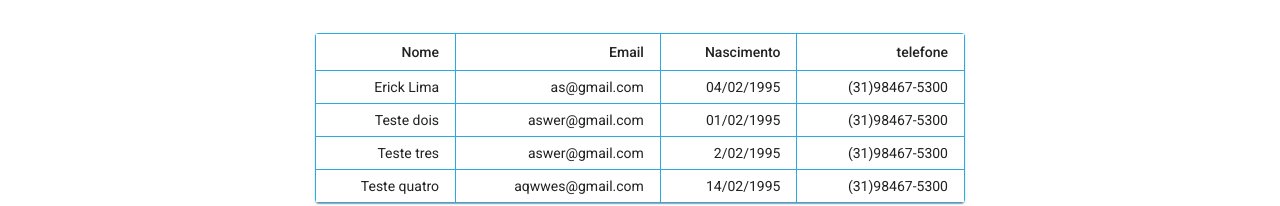
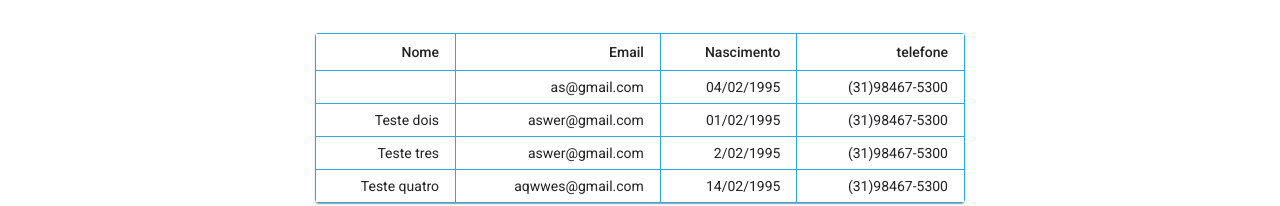
Before and after one commit to Erickvflima/prova-selecao, a React (Create React App) app: page / in a window 1280 px wide. Shown: the part 1281-1487 px from the top of the page. Built offline with nearby package versions, Linux system fonts and the light colour scheme; no server answers.

Commit message:
population table

```diff
--- a/src/home/ListRegistration/index.tsx
+++ b/src/home/ListRegistration/index.tsx
@@ -1,4 +1,4 @@
-import React from "react";
+import React, { useEffect, useState } from "react";
 import {
   Table,
   TableBody,
@@ -17,6 +17,8 @@ import useStyles from "../styles";
 
 function ListRegistration() {
   const classes = useStyles();
+  const [listArray, setListArray] = useState<string[]>(["", "", "", ""]);
+
   const createData = (
     name: string,
     email: string,
@@ -29,11 +31,18 @@ function ListRegistration() {
   const personDataRedux = useAppSelector((state) => {
     return state.personData;
   });
-  console.log(personDataRedux);
+
   const rowsData = personDataRedux.personDataList;
-  console.log(rowsData);
+  console.log(rowsData.document);
+  useEffect(() => {
+    if (typeof rowsData.document[0]?.name === "string") {
+      const dataList = Object.values(rowsData.document[0]);
+      setListArray(dataList);
+    }
+  }, [rowsData]);
+
   const rows = [
-    createData("Erick Lima", "as@gmail.com", "04/02/1995", "(31)98467-5300"),
+    createData(listArray[0], "as@gmail.com", "04/02/1995", "(31)98467-5300"),
     createData("Teste dois", "aswer@gmail.com", "01/02/1995", "(31)98467-5300"),
     createData("Teste tres", "aswer@gmail.com", "2/02/1995", "(31)98467-5300"),
     createData(
--- a/src/interfaces/personData.ts
+++ b/src/interfaces/personData.ts
@@ -2,7 +2,7 @@ export interface personDataInterface {
   status: string;
   message: string;
   document: {
-    name: number;
+    name: string;
     email: string;
     nascimento: string;
     telefone: string;
--- a/src/store/ducks/PersonData/index.ts
+++ b/src/store/ducks/PersonData/index.ts
@@ -51,7 +51,6 @@ export const cobapReducer = createSlice({
       })
       .addCase(personDataList.fulfilled, (state, action) => {
         state.status = "completed";
-        state.message = action.payload.message;
         state.type = action.type;
         state.personDataList = action.payload;
       })
```
